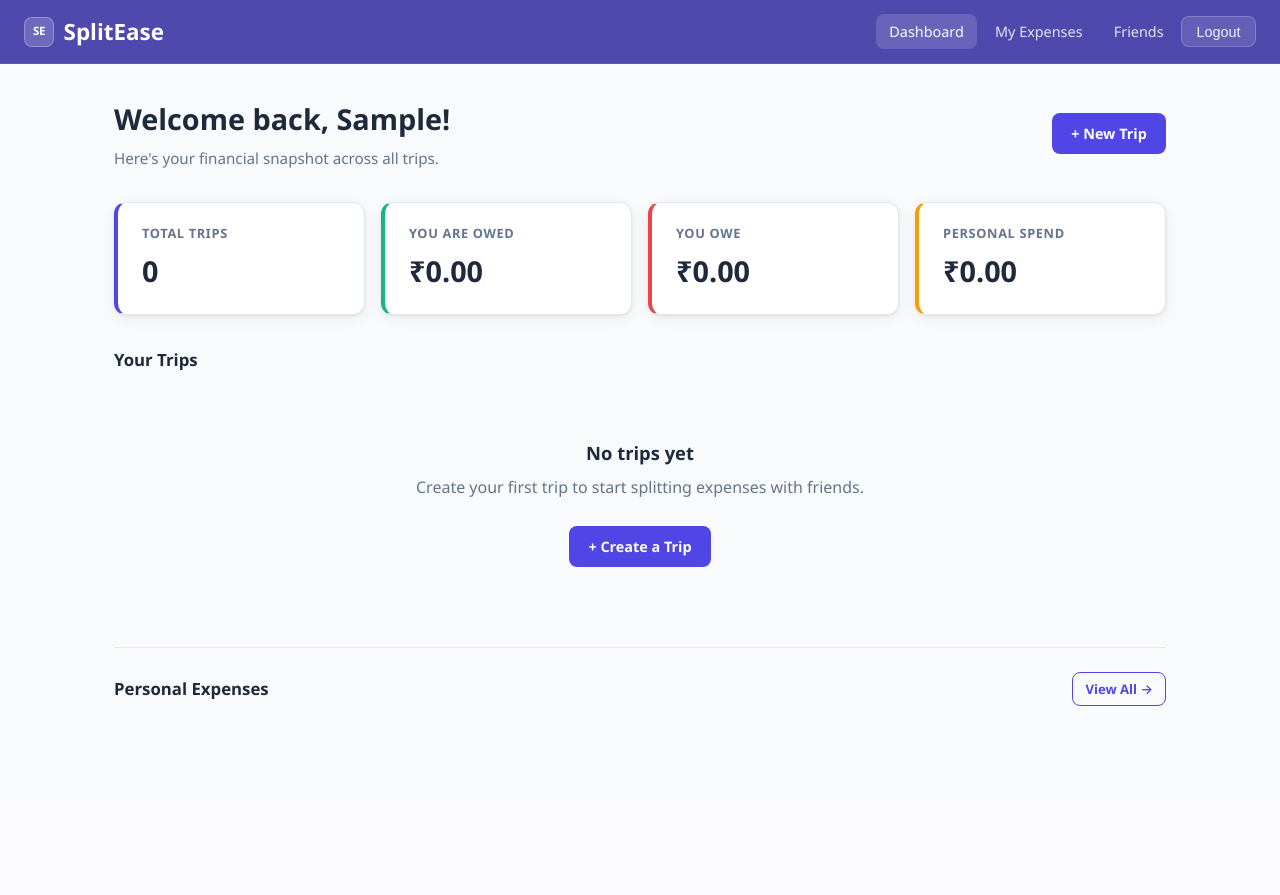
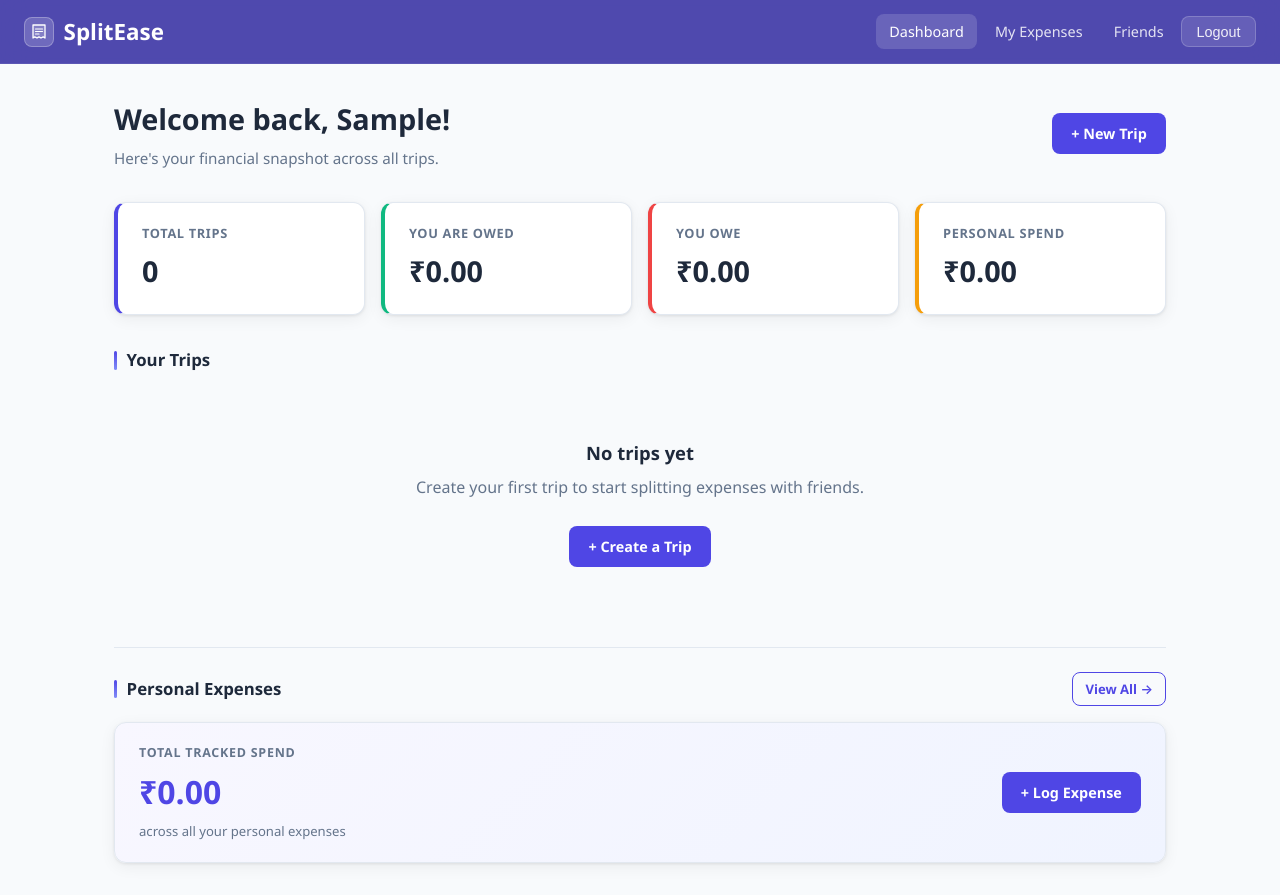
Before and after one commit to pushpitshukla28/SplitEase, a Django app: page /dashboard/ in a window 1280 px wide. Before the commit the page ends 706 px from the top, so only its background shows below. Run offline with Django 5.2, Linux system fonts and the light colour scheme; the visitor is signed in with stand-in values (Sample User, id 1); data that the repository does not hold is empty.

Commit message:
UI polish: logo SVG, section accents, date fixes, dashboard spend card
- Replace SE monogram with receipt SVG icon (professional, recognizable)
- Add gradient left-bar before all section titles (clean visual accent)
- Date columns: white-space nowrap so dates don't wrap across lines
- Date format changed to dd Mon YYYY (e.g. 21 Mar 2026, reads straight)
- Dashboard: add personal spend summary card below Personal Expenses section
- Fix today's date selectable: use local timezone instead of UTC for max attr

Co-Authored-By: Claude Sonnet 4.6 <noreply@anthropic.com>

```diff
--- a/static/css/style.css
+++ b/static/css/style.css
@@ -454,7 +454,16 @@ textarea.form-control { resize: vertical; min-height: 80px; }
   margin-bottom: 1rem;
   display: flex;
   align-items: center;
-  gap: 0.5rem;
+  gap: 0.6rem;
+}
+.section-title::before {
+  content: '';
+  display: inline-block;
+  width: 3px;
+  height: 1.1em;
+  background: linear-gradient(to bottom, var(--primary), var(--primary-light));
+  border-radius: 2px;
+  flex-shrink: 0;
 }
 
 /* ===== CATEGORY BREAKDOWN ===== */
--- a/templates/add_expense.html
+++ b/templates/add_expense.html
@@ -99,6 +99,7 @@
 
 {% block extra_js %}
 <script>
-  document.getElementById('id_date').setAttribute('max', new Date().toISOString().split('T')[0]);
+  var t = new Date(); var pad = function(n){return String(n).padStart(2,'0');};
+  document.getElementById('id_date').setAttribute('max', t.getFullYear()+'-'+pad(t.getMonth()+1)+'-'+pad(t.getDate()));
 </script>
 {% endblock %}
--- a/templates/base.html
+++ b/templates/base.html
@@ -13,7 +13,14 @@
 {% if user.is_authenticated %}
 <nav class="navbar">
   <a href="{% url 'dashboard' %}" class="navbar-brand">
-    <span class="logo-mark">SE</span> SplitEase
+    <span class="logo-mark">
+      <svg width="16" height="17" viewBox="0 0 16 17" fill="none" xmlns="http://www.w3.org/2000/svg">
+        <path d="M2 2h12v13l-1.8-1.1L10 15l-2-1.1L6 15l-2.2-1.1L2 15z" stroke="white" stroke-width="1.3" stroke-linejoin="round" fill="rgba(255,255,255,0.15)"/>
+        <line x1="4.5" y1="6" x2="11.5" y2="6" stroke="white" stroke-width="1.2" stroke-linecap="round"/>
+        <line x1="4.5" y1="8.5" x2="11.5" y2="8.5" stroke="white" stroke-width="1.2" stroke-linecap="round"/>
+        <line x1="4.5" y1="11" x2="8" y2="11" stroke="white" stroke-width="1.2" stroke-linecap="round"/>
+      </svg>
+    </span> SplitEase
   </a>
   <ul class="navbar-nav">
     <li><a href="{% url 'dashboard' %}">Dashboard</a></li>
--- a/templates/dashboard.html
+++ b/templates/dashboard.html
@@ -62,9 +62,19 @@
   </div>
 {% endif %}
 
-<!-- Quick link -->
-<div style="margin-top:2rem; padding-top:1.5rem; border-top:1px solid var(--border); display:flex; align-items:center; justify-content:space-between;">
-  <div class="section-title" style="margin:0;">Personal Expenses</div>
-  <a href="{% url 'personal_expenses' %}" class="btn btn-outline btn-sm">View All →</a>
+<!-- Personal Expenses summary -->
+<div style="margin-top:2rem; padding-top:1.5rem; border-top:1px solid var(--border);">
+  <div style="display:flex; align-items:center; justify-content:space-between; margin-bottom:1rem;">
+    <div class="section-title" style="margin:0;">Personal Expenses</div>
+    <a href="{% url 'personal_expenses' %}" class="btn btn-outline btn-sm">View All →</a>
+  </div>
+  <div class="card" style="display:flex;align-items:center;justify-content:space-between;padding:1.25rem 1.5rem;background:linear-gradient(135deg,#f8f7ff,#f0f4ff);">
+    <div>
+      <div style="font-size:0.78rem;font-weight:700;color:var(--text-muted);text-transform:uppercase;letter-spacing:0.06em;">Total Tracked Spend</div>
+      <div style="font-size:2rem;font-weight:800;color:var(--primary);margin-top:0.2rem;">₹{{ personal_total|floatformat:2 }}</div>
+      <div style="font-size:0.82rem;color:var(--text-muted);margin-top:0.2rem;">across all your personal expenses</div>
+    </div>
+    <a href="{% url 'personal_expenses' %}" class="btn btn-primary">+ Log Expense</a>
+  </div>
 </div>
 {% endblock %}
--- a/templates/trip_detail.html
+++ b/templates/trip_detail.html
@@ -71,7 +71,7 @@
                   {{ expense.paid_by.username }}
                 </div>
               </td>
-              <td style="color:var(--text-muted);">{{ expense.date|date:"M d, Y" }}</td>
+              <td style="color:var(--text-muted);white-space:nowrap;">{{ expense.date|date:"d M Y" }}</td>
               <td>
                 <div class="split-list">
                   {% for split in expense.splits.all %}
```
Also changed, not shown: templates/personal_expenses.html (+4 -3 lines).
